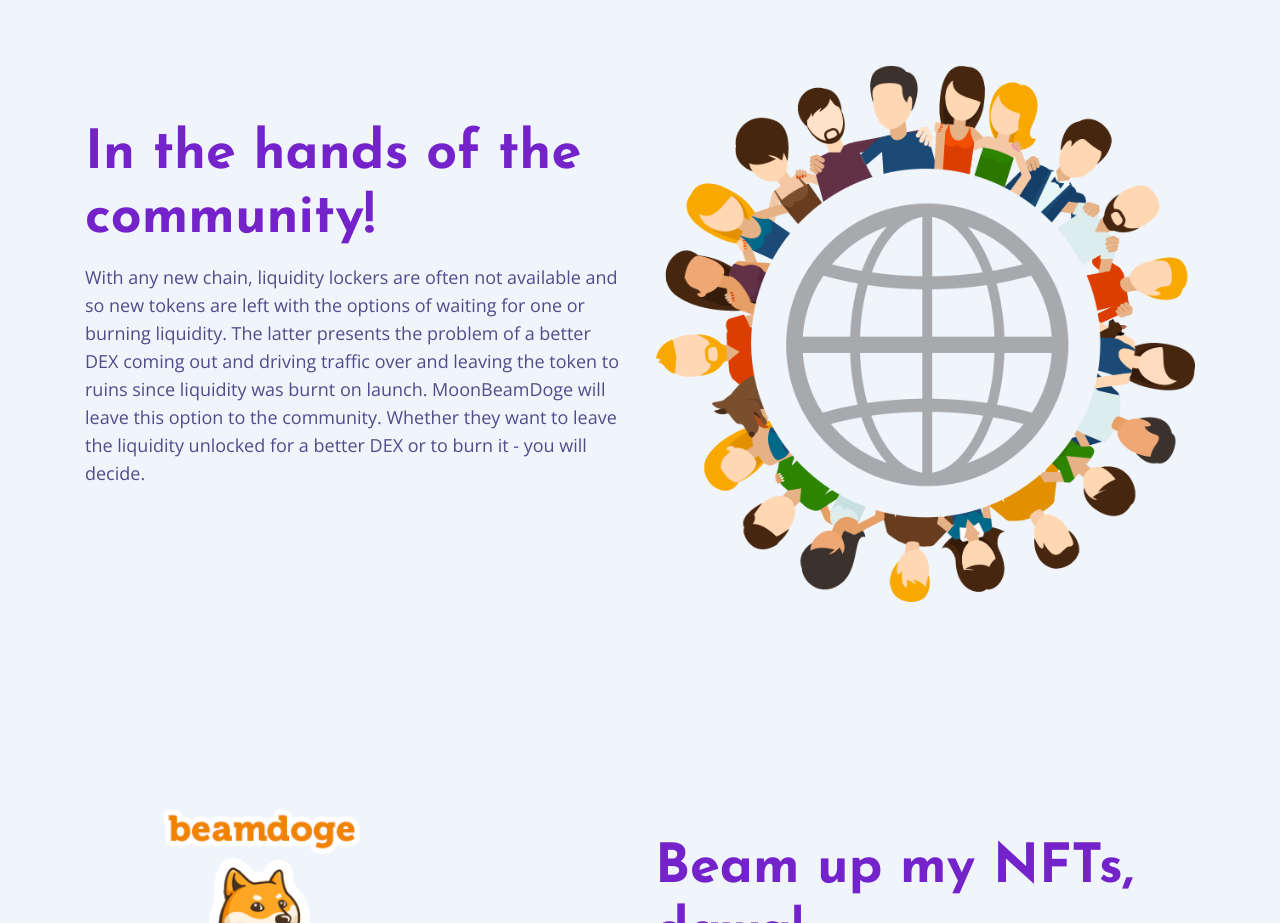
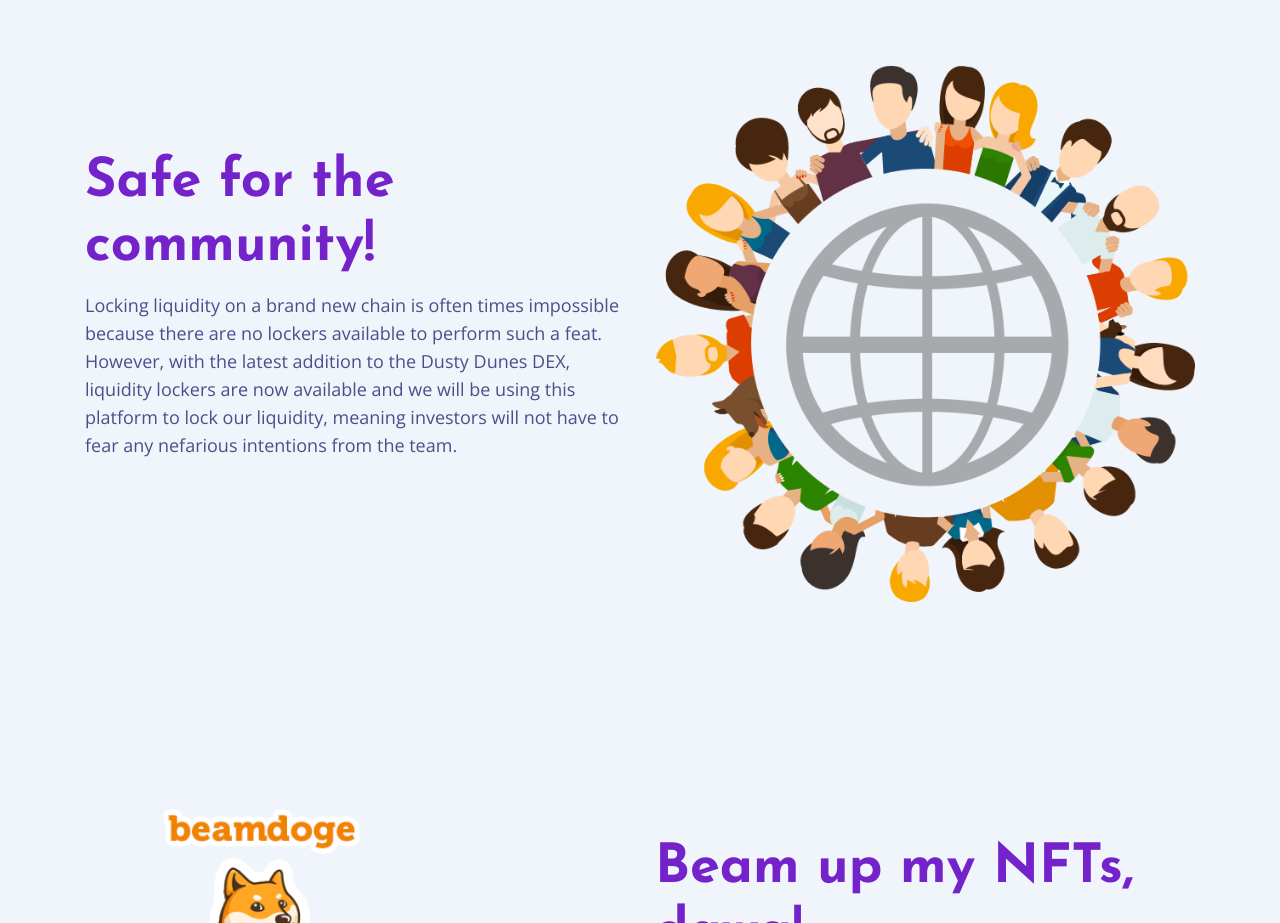
Before and after one commit to musawarkx/mbdoge, a plain HTML site: page index.html in a window 1280 px wide. Shown: the part 1760-2683 px from the top of the page. Drawn offline with nearby package versions, Linux system fonts and the light colour scheme.

Commit message:
Update index.html

```diff
--- a/index.html
+++ b/index.html
@@ -201,9 +201,9 @@
                 <div class="advance-feature-content">
 
                     <div class="section-header left-style mb-olpo">
-                        <h2 class="title">In the hands of the community!</h2>
+                        <h2 class="title">Safe for the community!</h2>
                         <p>
-With any new chain, liquidity lockers are often not available and so new tokens are left with the options of waiting for one or burning liquidity. The latter presents the problem of a better DEX coming out and driving traffic over and leaving the token to ruins since liquidity was burnt on launch. MoonBeamDoge will leave this option to the community. Whether they want to leave the liquidity unlocked for a better DEX or to burn it - you will decide.</p>
+Locking liquidity on a brand new chain is often times impossible because there are no lockers available to perform such a feat. However, with the latest addition to the Dusty Dunes DEX, liquidity lockers are now available and we will be using this platform to lock our liquidity, meaning investors will not have to fear any nefarious intentions from the team.</p>
                     </div>
                 </div>
             </div>
```
